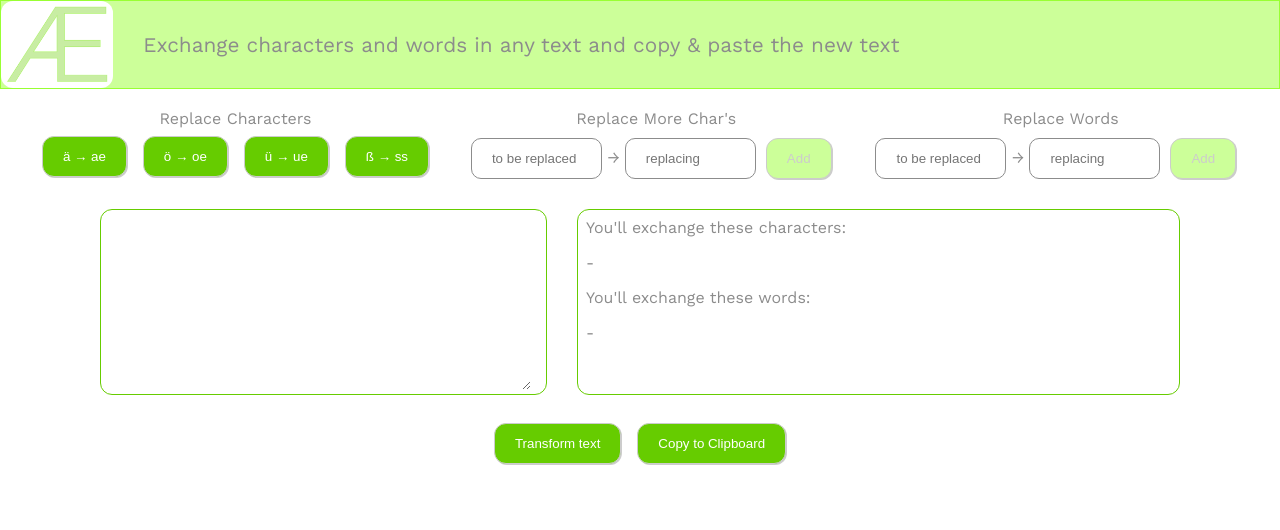
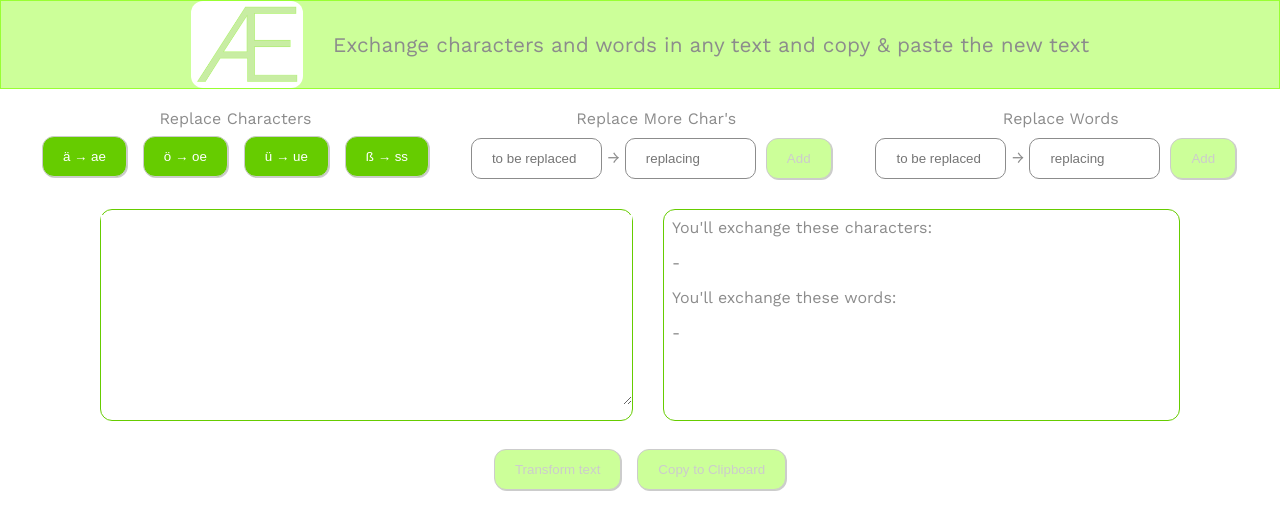
Before and after one commit to P215W/app_chars, a React (Create React App) app: page / in a window 1280 px wide. Shown: the top 530 px of the page. Built offline with nearby package versions, Linux system fonts and the light colour scheme.

Commit message:
style adjustments

```diff
--- a/src/components/Button/Button.js
+++ /dev/null
@@ -1,10 +0,0 @@
-import React from 'react';
-import styles from './Button.module.css';
-
-const button = (props) => {
-    return (
-        <button className={styles.button} onClick={props.clicked}>{props.label}</button>
-    );
-};
-
-export default button;
--- a/src/components/Button/Button.module.css
+++ /dev/null
@@ -1,16 +0,0 @@
-.button {
-    width: 190px;
-    height: 50px;
-    text-align: center;
-    margin-top: 15px;
-    margin: 10px;
-    background-color: green;
-    color: white;
-    padding: 15px;
-    border: 1px solid #ccc;
-}
-
-.button:hover {
-    background-color: lightgreen;
-    color: black;
-}
--- a/src/components/Header/Header.module.css
+++ b/src/components/Header/Header.module.css
@@ -11,7 +11,8 @@
     .header {
         display: flex;
         flex-direction: row;
-        justify-content: flex-start;
+        /* justify-content: flex-start; */
+        justify-content: center;
         align-items: center;
         height: 1%;
         /* border: 1px solid orange; */
--- a/src/components/SummaryOfChange/ExchangeChar/ExchangeChar.module.css
+++ b/src/components/SummaryOfChange/ExchangeChar/ExchangeChar.module.css
@@ -4,11 +4,11 @@
     -moz-border-radius: 12px;
     border-radius: 12px;
     box-shadow: 2px 2px #73e600;
-    width: 35%;
-    padding: 20px;
+    /* width: 34%; */
+    padding: 8px;
     margin: 10px;
     display: flex;
-    flex-wrap: wrap;
     justify-content: space-evenly;
     align-items: center;
+    flex-wrap: wrap;
 }
--- a/src/components/SummaryOfChange/ExchangeWord/ExchangeWord.module.css
+++ b/src/components/SummaryOfChange/ExchangeWord/ExchangeWord.module.css
@@ -4,7 +4,7 @@
     -moz-border-radius: 12px;
     border-radius: 12px;
     box-shadow: 2px 2px #73e600;
-    padding: 20px;
+    padding: 8px;
     margin: 10px;
     display: flex;
     flex-wrap: wrap;
--- a/src/components/SummaryOfChange/SummaryOfChange.js
+++ b/src/components/SummaryOfChange/SummaryOfChange.js
@@ -22,6 +22,7 @@ const summaryOfChange = props => {
 
   return (
     <div className={styles.summaryOfChange}>
+      <div className={styles.wordSummary}>
       <span>You'll exchange these characters:</span>
       { arrForSummaryOfChangeChars.length > 0 ?
       <div className={styles.charCards}>
@@ -34,7 +35,9 @@ const summaryOfChange = props => {
           />
         ))}
       </div> : <p>-</p> }
-      <p>You'll exchange these words:</p>
+      </div>
+      <div>
+      <span>You'll exchange these words:</span>
       { props.arrForRenderingChangedWords.length > 0 ?
       <div className={styles.charCards}>
         {props.arrForRenderingChangedWords.map((element, index) => (
@@ -46,6 +49,7 @@ const summaryOfChange = props => {
           />
         ))}
       </div> : <p>-</p> }
+      </div>
     </div>
   );
 };
--- a/src/components/SummaryOfChange/SummaryOfChange.module.css
+++ b/src/components/SummaryOfChange/SummaryOfChange.module.css
@@ -1,11 +1,31 @@
-.charCards {
-    display: flex;
-    flex-direction: row;
-    justify-content: center;
-    flex-wrap: wrap;
-}
+/* width */
+::-webkit-scrollbar {
+    width: 12px;
+  }
+
+  /* Track */
+  ::-webkit-scrollbar-track {
+    /* background: #e6e6e6; */
+    box-shadow: inset 0 0 5px grey;
+    -webkit-border-radius: 12px;
+    -moz-border-radius: 12px;
+    border-radius: 12px;
+  }
+
+  /* Handle */
+  ::-webkit-scrollbar-thumb {
+    background: #8c8c8c;
+    -webkit-border-radius: 12px;
+    -moz-border-radius: 12px;
+    border-radius: 12px;
+  }
+
 
 .summaryOfChange {
+    /* added newly */
+    /* height: 210px;
+    overflow: auto; */
+    /* till here */
     border: 1px solid #66cc00;
     /* box-shadow: inset -1px -1px #66cc00; */
     -webkit-border-radius: 12px;
@@ -13,18 +33,33 @@
     border-radius: 12px;
     text-align: left;
     margin: 0px 15px;
-    padding: 8px 8px 0px 8px;
+    padding: 8px 8px 8px 8px;
+
+}
+
+.charCards {
+    display: flex;
+    flex-direction: row;
+    justify-content: center;
+    align-items: center;
+    flex-wrap: wrap;
+}
+
+.wordSummary {
+    margin: auto auto 15px auto;
 }
 
 @media screen and (min-width: 800px) {
-    .charCards {
+    /* .charCards {
         justify-content: flex-start;
-    }
+    } */
 
     .summaryOfChange {
         flex: 3;
+        flex: 1;
         order: 2;
         /* margin: 0px 20px 0px 20px; */
         /* border: 1px solid red; */
+        /* height: 210px; */
     }
 }
--- a/src/components/Textarea/Textarea.js
+++ b/src/components/Textarea/Textarea.js
@@ -4,7 +4,7 @@ import styles from "./Textarea.module.css";
 const textarea = props => {
     return (
         <div className={[props.isTyping ? "" : styles.tooltip, styles.textarea].join(" ")} >
-            <span className={styles.tooltiptext}>{props.isTyping ? null : <span>Click &amp; insert text to re-start text transformation.</span>}</span>
+            <span className={styles.tooltiptext}>{props.isTyping ? null : <span>Click &amp; insert text to begin or restart text transformation</span>}</span>
             <textarea
                 cols={props.textareaWidth}
                 rows="12"
--- a/src/components/Textarea/Textarea.module.css
+++ b/src/components/Textarea/Textarea.module.css
@@ -7,6 +7,7 @@
     visibility: hidden;
     width: 220px;
     background-color: #ccff99;
+    border: 1px solid #cccccc;
     text-align: center;
     border-radius: 6px;
     padding: 5px 5px;
@@ -14,7 +15,8 @@
     z-index: 1;
     top: -10%;
     left: 43%;
-    margin-left: -60px;
+    /* margin-left: -60px; */
+    margin-left: -85px;
     opacity: 0;
     transition: opacity 0.3s;
 }
@@ -27,20 +29,20 @@
     margin-left: -5px;
     border-width: 5px;
     border-style: solid;
-    border-color: #ccff99 transparent transparent transparent;
+    /* border-color: #ccff99 transparent transparent transparent; */
+    border-color: #cccccc transparent transparent transparent;
 }
 
 .tooltip:hover .tooltiptext {
     visibility: visible;
-    opacity: 1;
+    opacity: 0.85;
 }
 
+/* tooltip end,
+textarea start */
+
 textarea {
-    /* border: 1px solid #66cc00; */
     border: none;
-    -webkit-border-radius: 12px;
-    -moz-border-radius: 12px;
-    border-radius: 12px;
     margin: 0px 15px;
     padding: 0px;
 }
@@ -51,6 +53,7 @@ textarea {
     -moz-border-radius: 12px;
     border-radius: 12px;
     margin: 15px 15px;
+    height: 210px;
 }
 
 @media screen and (min-width: 800px) {
@@ -63,7 +66,8 @@ textarea {
     }
 
     textarea {
-        margin: 0px 15px;
-        padding: 0px;
+        /* margin: 5px 15px; */
+        margin: 5px 0px;
+        padding: 5px 18px 5px 18px;
     }
 }
--- a/src/containers/App.js
+++ b/src/containers/App.js
@@ -1,6 +1,5 @@
 import React, { Component } from "react";
 import "./App.css";
-import Button from "../components/Button/Button";
 import AlteredText from "../components/AlteredText/AlteredText";
 import CustomChanges from "../components/CustomChanges/CustomChanges";
 import CustomChar from "../components/CustomChar/CustomChar";
@@ -26,8 +25,6 @@ class App extends Component {
     arrForSummaryOfChange: {},
 
     mapObject: new Map(),
-
-    transformBtn: "Transform text",
 
     styles: "h2M",
 
@@ -68,6 +65,11 @@ class App extends Component {
 
     isTyping: false,
 
+    isTransformBtnDisabled: true,
+
+    isClipboardBtnDisabled: true,
+    clipboardBtnLabel: "Copy to Clipboard",
+
     standardCheckboxes: [
       // {
       //   label: <span>ß &#8594; ss</span>,
@@ -95,7 +97,9 @@ class App extends Component {
         nbrForStatus: 0
       }
     ],
-    textareaWidth: 50
+    // textareaWidth: 50
+    textareaWidth: 60
+
   };
 
   logOut = () => {
@@ -117,11 +121,16 @@ class App extends Component {
 
   textareaOnChange = event => {
     const newPUnderTextarea = event.target.value;
+    let isNotTransformable = true;
+    if (newPUnderTextarea.length >= 1) {
+      isNotTransformable = false;
+    }
 
     this.setState({
       pUnderTextarea: newPUnderTextarea,
       buttonWasClicked: false,
-      isTyping: true
+      isTyping: true,
+      isTransformBtnDisabled: isNotTransformable
     });
   };
 
@@ -169,13 +178,18 @@ class App extends Component {
     });
     console.log("arrUnderTextarea: ", this.state.arrUnderTextarea);
 
+    // for enabling the clipboard-btn
+
+
     // set arrUnderTextarea equal to that new array
     this.setState({
       arrUnderTextarea: newArr3,
       buttonWasClicked: true,
       buttonWasClicked2: true,
-      transformBtn: "RE-transform text",
-      isTyping: false
+      isTyping: false,
+      isTransformBtnDisabled: true,
+      isClipboardBtnDisabled: false,
+      clipboardBtnLabel: "Copy to Clipboard"
     });
   };
 
@@ -184,16 +198,15 @@ class App extends Component {
     this.setState({
       arrUnderTextarea: reTransformedText,
       buttonWasClicked: false,
-      transformBtn: "Transform text",
+      // transformBtn: "Transform text",
       styles: "h2M"
     });
   };
 
-  clickhandlerTest = () => {
-    console.log("CLICK geht hier");
-    this.reTransformHandler();
-    console.log(this.state);
-  };
+  // clickhandlerTest = () => {
+  //   this.reTransformHandler();
+  //   console.log(this.state);
+  // };
 
   joinWordWithAppendix = (word, arr) => {
     return arr.map(el => word + el);
@@ -551,7 +564,9 @@ class App extends Component {
     );
 
     this.setState({
-      newText: newText
+      newText: newText,
+      clipboardBtnLabel: "Copied successfully",
+      isClipboardBtnDisabled: true
     });
   };
 
@@ -632,10 +647,10 @@ class App extends Component {
       console.log("changedOutput: ", changedOutput);
     }
 
-    let btnHandler = this.transformHandler;
-    if (this.state.buttonWasClicked) {
-      btnHandler = this.reTransformHandler;
-    }
+    // let transfBtnHandler = this.transformHandler;
+    // if (this.state.buttonWasClicked) {
+    //   transfBtnHandler = this.reTransformHandler;
+    // }
 
     return (
       <div className="App">
@@ -662,7 +677,8 @@ class App extends Component {
             changed={this.textareaOnChange}
             isTyping={this.state.isTyping}
             value={stringOrArrayForTxtarea}
-            clicked={this.clickhandlerTest}
+            // clicked={this.clickhandlerTest}
+            clicked={this.reTransformHandler}
             ident="changedTextarea"
           />
           <SummaryOfChange
@@ -674,20 +690,20 @@ class App extends Component {
             forMethodTesting={this.state.forMethodTesting}
           />
         </MainContent>
-        {/* <Button label={this.state.transformBtn} clicked={btnHandler} />
-        <Button
-          label="Copy to Clipboard"
-          clicked={this.copyToClipboardHandlers}
-        /> */}
         <Button2
-          label={this.state.transformBtn}
-          clickHandler={btnHandler}
-          isDisabled={false}
+          // label={this.state.transformBtn}
+          label="Transform text"
+          // clickHandler={transfBtnHandler}
+          clickHandler={this.transformHandler}
+          // isDisabled={false}
+          isDisabled={this.state.isTransformBtnDisabled}
         />
         <Button2
-          label="Copy to Clipboard"
+          // label="Copy to Clipboard"
+          label={this.state.clipboardBtnLabel}
           clickHandler={this.copyToClipboardHandlers}
-          isDisabled={false}
+          // isDisabled={false}
+          isDisabled={this.state.isClipboardBtnDisabled}
         />
         <AlteredText
           styling={this.state.styles}
```
